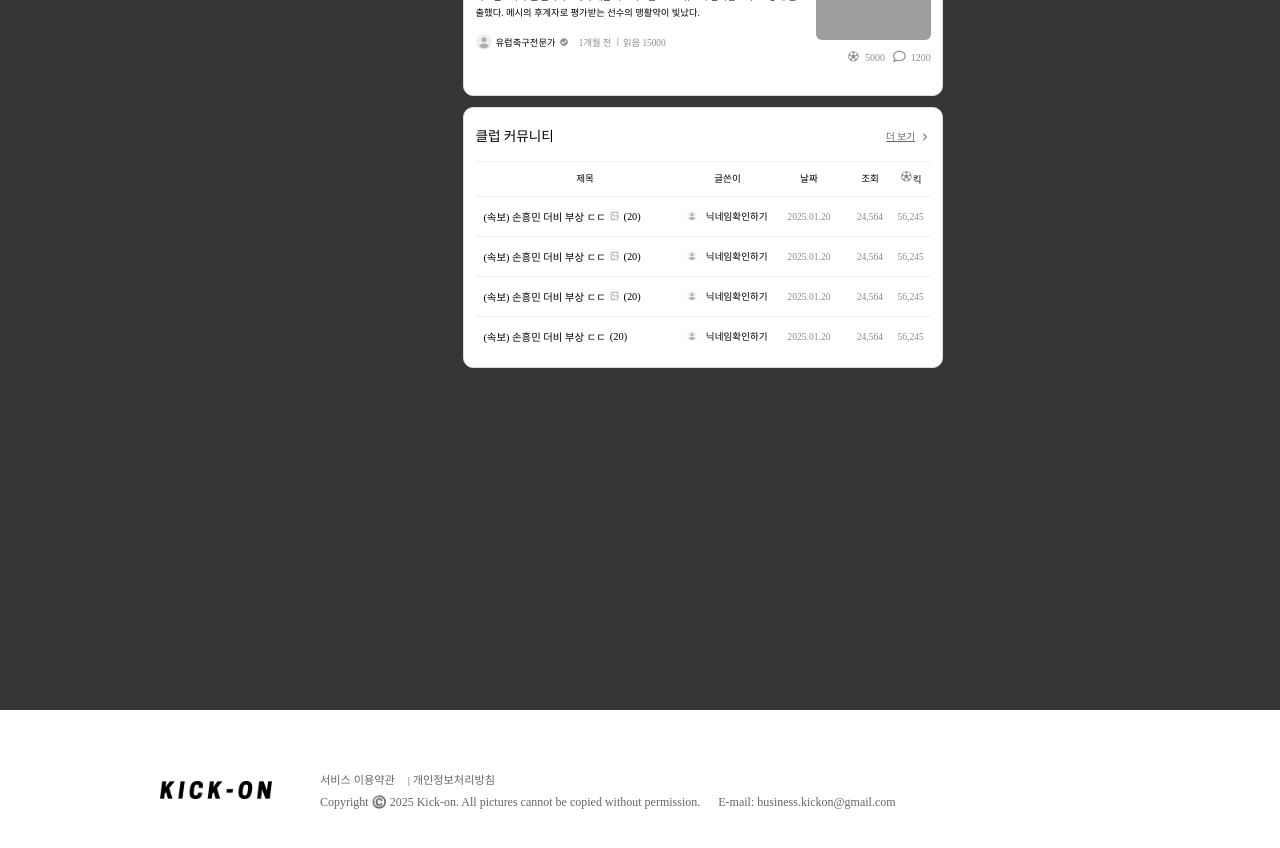
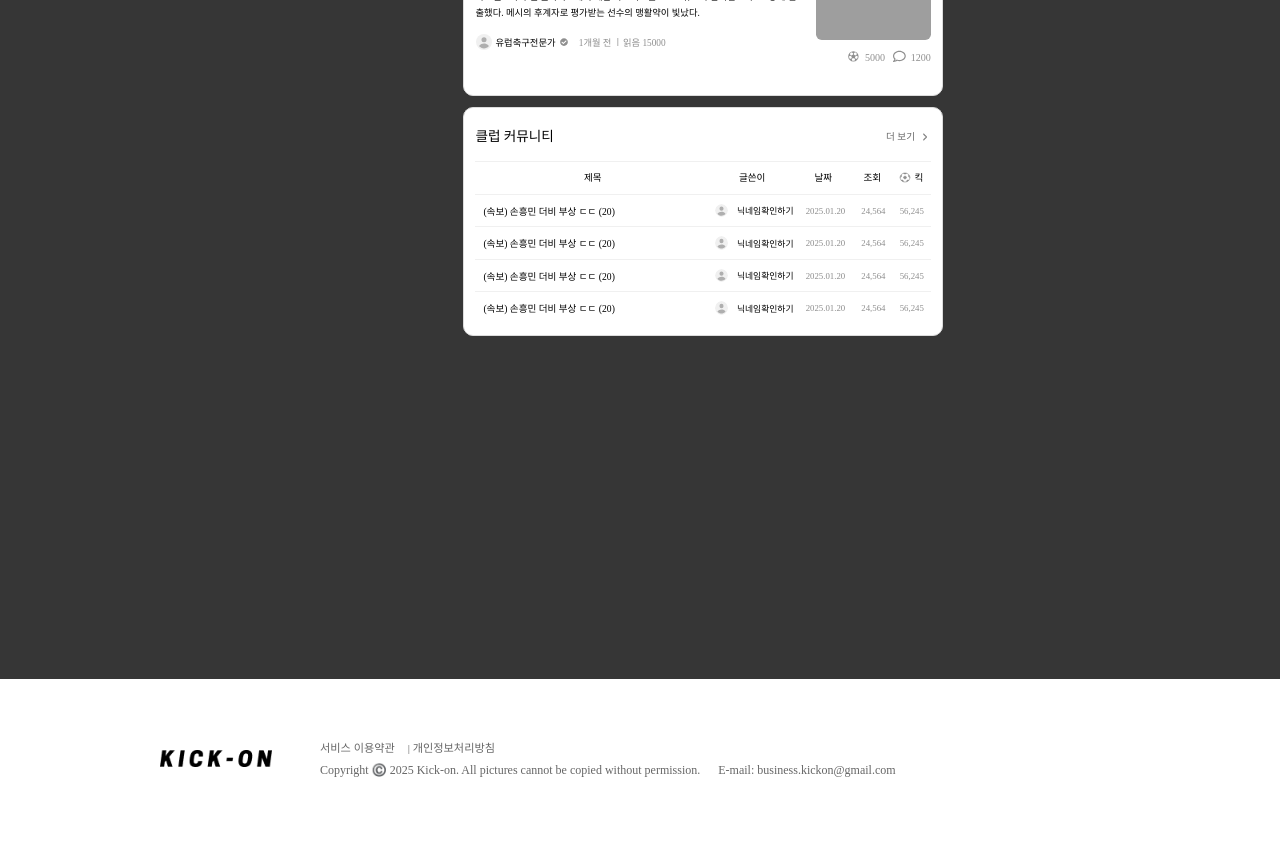
Before and after one commit to haerxeong/kickon-frontend, a React (Vite) app: page / in a window 1280 px wide. Shown: the part 940-1788 px from the top of the page. Built offline with nearby package versions, Linux system fonts and the light colour scheme; no server answers; grey boxes are pictures that could not be loaded.

Commit message:
refactor: 홈화면 게시글리스트 수정

```diff
--- a/src/components/CommunityBoard/CommunityBoard.style.js
+++ b/src/components/CommunityBoard/CommunityBoard.style.js
@@ -1,7 +1,6 @@
 import styled from "styled-components";
 import MoreSvg from "../../assets/more.png";
 import ProfileSvg from "../../assets/profile.svg";
-import { PiSoccerBallFill } from "react-icons/pi";
 
 export const CommunityBoardContainer = styled.div`
   display: flex;
@@ -78,22 +77,16 @@ export const TableHeader = styled.div`
   line-height: 1rem; /* 138.462% */
 
   .title {
-    flex: 5;
-    padding-left: 0.5rem;
+    flex: 6;
+    text-align: center;
   }
 
   .author {
-    flex: 2;
+    flex: 2.14;
     text-align: center;
   }
-
   .date {
-    flex: 2;
-    text-align: center;
-  }
-
-  .likes {
-    flex: 1;
+    flex: 1.5;
     text-align: center;
   }
 
@@ -101,9 +94,15 @@ export const TableHeader = styled.div`
     flex: 1;
     text-align: center;
   }
+
+  .likes {
+    flex: 1;
+    text-align: center;
+    display: flex;
+    align-items: center;
+    justify-content: center;
+  }
 `;
-
-export const TableHeaderItem = styled.div``;
 
 export const PostsWrapper = styled.div`
   display: flex;
@@ -118,7 +117,7 @@ export const PostItem = styled.div`
   justify-content: space-between;
   align-items: center;
   width: 100%;
-  padding: 0.75rem 0;
+  padding: 0.55rem 0;
   border-bottom: 0.0625rem solid #f0f0f0;
 
   &:last-child {
@@ -127,60 +126,81 @@ export const PostItem = styled.div`
 `;
 
 export const PostTitle = styled.div`
-  flex: 5;
-  font-size: 0.65rem;
-  font-weight: 500;
-  overflow: hidden;
-  text-overflow: ellipsis;
-  white-space: nowrap;
+  flex: 5.5;
+  font-size: 0.6rem;
+  font-weight: 350;
+  color: black;
   padding-left: 0.5rem;
-  color: black;
-  display: flex;
-  align-items: center;
+  padding-right: 1.25rem;
+  min-width: 0;
 
-  img {
-    width: 0.6rem;
-    height: 0.6rem;
-    margin-left: 0.25rem;
+  .clamp {
+    display: -webkit-box;
+    -webkit-line-clamp: 2;
+    -webkit-box-orient: vertical;
+    overflow: hidden;
+    text-overflow: ellipsis;
+    word-break: break-word;
+    white-space: normal;
+    min-width: 0;
+    max-width: 100%;
   }
 
   .reply-count {
     color: #000;
     font-weight: normal;
-    margin-left: 0.25rem
+    margin-left: 0.15rem;
+    white-space: nowrap;
   }
 `;
 
+
+
 export const PostAuthor = styled.div`
-  flex: 2;
-  font-size: 0.6rem;
+  flex: 2.14;
+  font-size: 0.55rem;
   color: #000;
   display: flex;
   align-items: center;
-  justify-content: center;
+  justify-content: flex-start;
   gap: 0.25rem;
   font-weight: 350;
+
+  img {
+    width: 0.85rem;
+    height: 0.85rem;
+    border-radius: 50%;
+    object-fit: cover;
+  }
 `;
 
 export const PostDate = styled.div`
-  flex: 2;
-  font-size: 0.6rem;
+  flex: 1.5;
+  font-size: 0.55rem;
   color: #8c8c8c;
   text-align: center;
 `;
 
 export const PostLikes = styled.div`
+  width: auto;
   flex: 1;
-  font-size: 0.6rem;
+  min-width: 2rem;
+  font-size: 0.55rem;
   color: #8f8f8f;
-  text-align: center;
+  display: flex;
+  align-items: center;
+  justify-content: center;
 `;
 
 export const PostViews = styled.div`
+  width: auto;
   flex: 1;
-  font-size: 0.6rem;
+  min-width: 2rem;
+  font-size: 0.55rem;
   color: #8f8f8f;
-  text-align: center;
+  display: flex;
+  align-items: center;
+  justify-content: center;
 `;
 
 export const ProfileIcon = styled.img.attrs({
@@ -192,12 +212,6 @@ export const ProfileIcon = styled.img.attrs({
   margin-right: 0.3rem;
 `;
 
-export const GoodIcon = styled(PiSoccerBallFill)`
-  width: 0.8rem;
-  height: 0.8rem;
-  color: #8f8f8f;
-`;
-
 export const TableHeaderSeparator = styled.div`
   width: 100%;
   height: 1px;
--- a/src/components/CommunityBoard/communityBoard.jsx
+++ b/src/components/CommunityBoard/communityBoard.jsx
@@ -14,10 +14,9 @@ import {
   PostLikes,
   TableHeader,
   ProfileIcon,
-  GoodIcon,
 } from "./CommunityBoard.style";
-import ImageIcon from "../../assets/image.svg";
 import {Link} from "react-router-dom";
+import GoodIcon from "../../assets/good.svg";
 
 const CommunityBoard = ({ type }) => {
   const initialPosts = [
@@ -64,7 +63,7 @@ const CommunityBoard = ({ type }) => {
         <div className="title">
           {type === "communityDetail" ? "함께 볼 만한 게시글" : "클럽 커뮤니티"}
         </div>
-        <MoreLink as={Link} to="/community">
+        <MoreLink to="/community">
           더 보기
           <MoreIcon />
         </MoreLink>
@@ -75,14 +74,17 @@ const CommunityBoard = ({ type }) => {
         <div className="author">글쓴이</div>
         <div className="date">날짜</div>
         <div className="views">조회</div>
-        <div className="likes"><GoodIcon/>킥</div>
+        <div className="likes">
+          <img src={GoodIcon} alt="좋아요" style={{ width: '0.7rem', height: '0.7rem', marginRight: '0.25rem' }} />
+          킥
+        </div>
       </TableHeader>
       <PostsWrapper>
         {initialPosts.map((post, index) => (
           <PostItem key={index}>
             <PostTitle>
               {post.title}
-              {post.profileImageUrl && <img src={ImageIcon} alt="이미지 있음" />}
+              {/*{post.profileImageUrl && <img src={ImageIcon} alt="이미지 있음" />} */}
               <span className="reply-count">({post.replyCount})</span>
             </PostTitle>
             <PostAuthor>
--- a/src/pages/Community/community.style.js
+++ b/src/pages/Community/community.style.js
@@ -54,11 +54,11 @@ export const TableHeader = styled.div`
     }
 
     .author {
-        flex: 2.2;
+        flex: 2.14;
         text-align: center;
     }
     .date {
-        flex: 2;
+        flex: 1.5;
         text-align: center;
     }
 
@@ -129,7 +129,7 @@ export const PostTitle = styled.div`
 
 
 export const PostAuthor = styled.div`
-  flex: 2.2;
+  flex: 2.14;
   font-size: 0.55rem;
   color: #000;
   display: flex;
@@ -147,7 +147,7 @@ export const PostAuthor = styled.div`
 `;
 
 export const PostDate = styled.div`
-    flex: 2;
+    flex: 1.5;
     font-size: 0.55rem;
     color: #8c8c8c;
     text-align: center;
```
